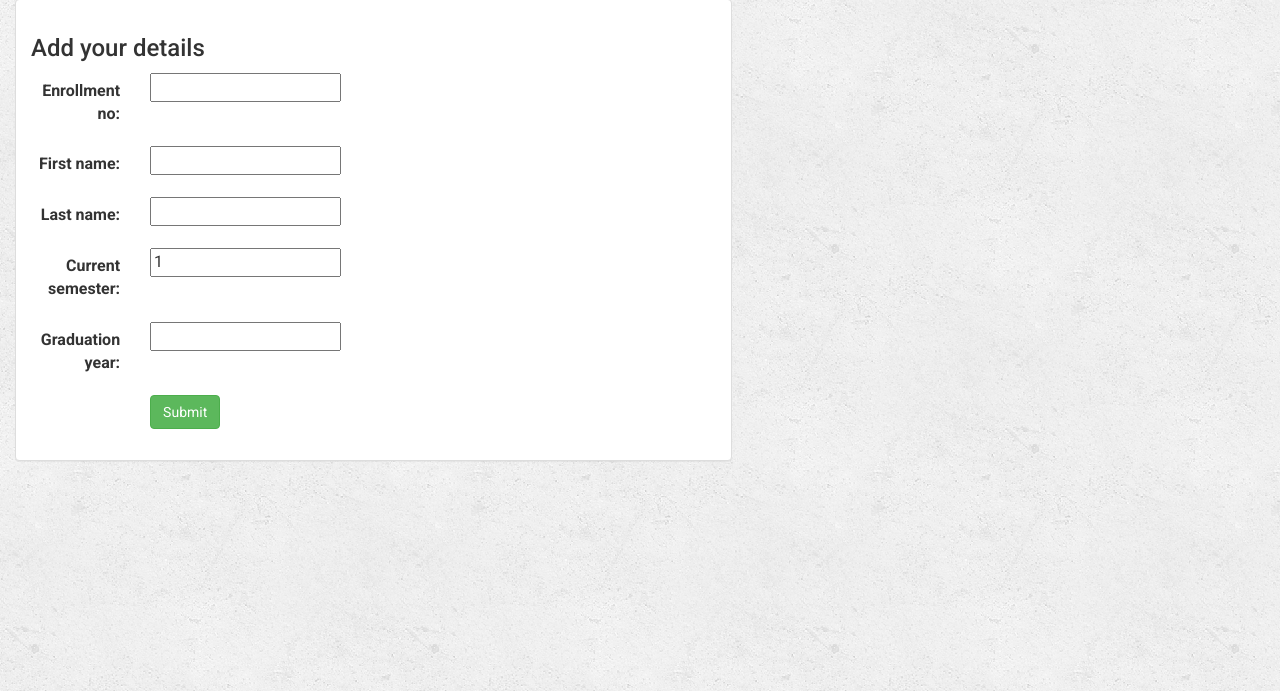
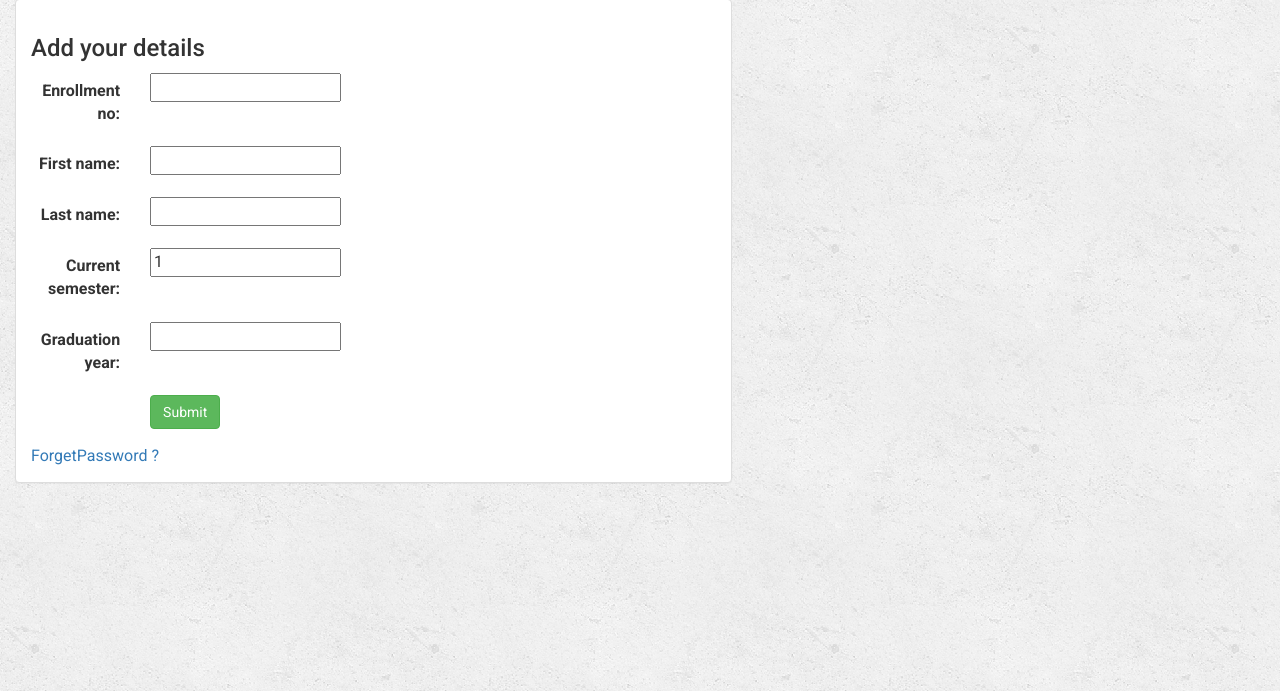
Before and after one commit to GitHubCommunity-IIITAllahabad/ProfilePortal-Beta, a Django app: template sprofileportal/student/templates/student/login.html in a window 1280 px wide. Shown: the part 109-800 px from the top of the page. Run offline with Django 3.2, Linux system fonts and the light colour scheme; the template is opened without the code that fills it: values that come from a table or form of the project are taken from there, others are empty; some libraries are stand-ins or nearby versions.

Commit message:
Update login.html

```diff
--- a/sprofileportal/student/templates/student/login.html
+++ b/sprofileportal/student/templates/student/login.html
@@ -18,6 +18,7 @@
 							</div>
 						</div>
 					</form>
+					<a href="{% url 'student:forgetpassword' %}"> ForgetPassword ? </a>
 				</div>
 			</div>
 		</div>
```
